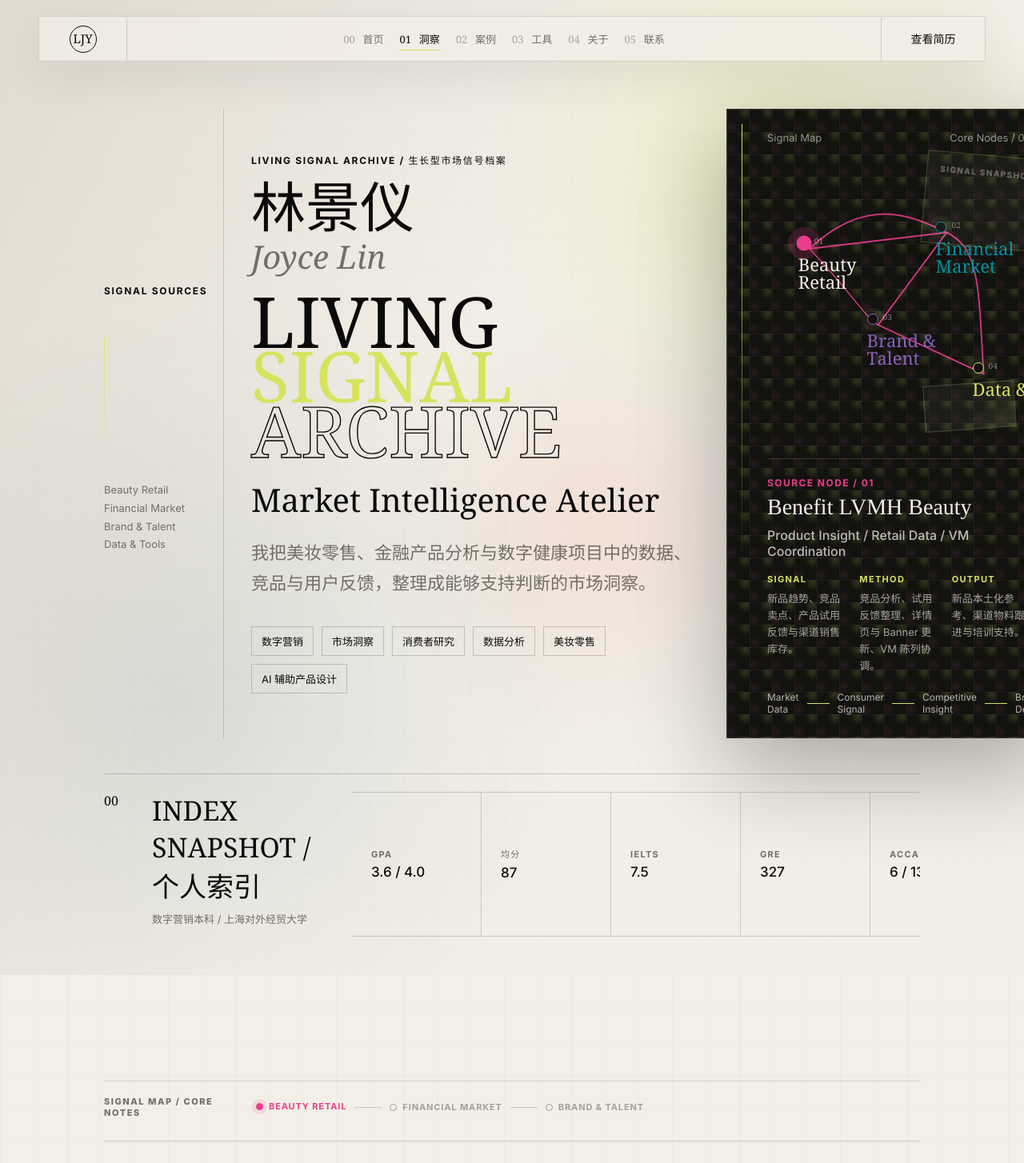
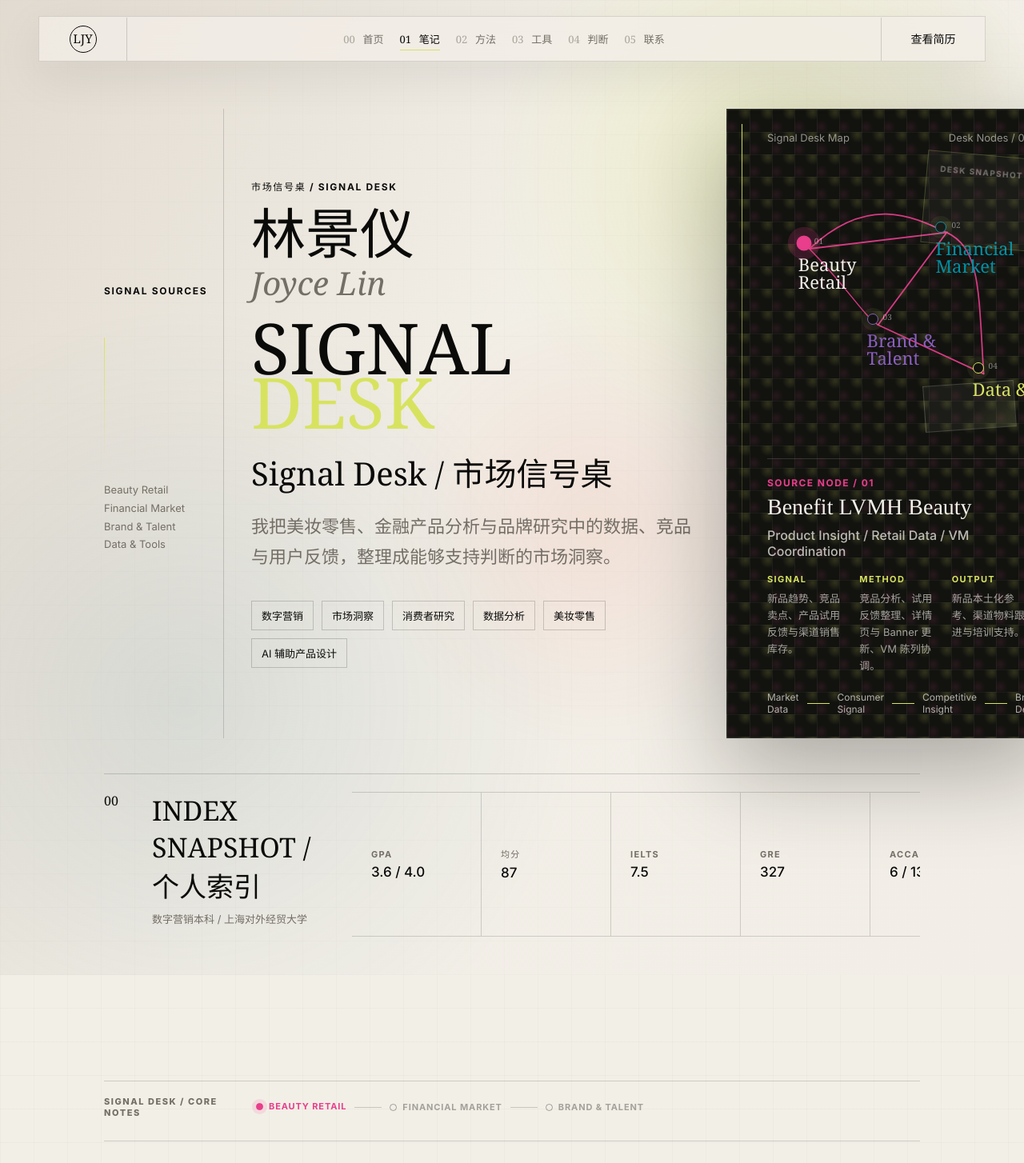
Before and after one commit to 18221526907ljy-maker/CV-Website, a React (Vite) app: page / in a window 1280 px wide. Shown: the top 1454 px of the page at 80% size. Built offline with nearby package versions, Linux system fonts and the light colour scheme.

Commit message:
Reframe site as Signal Desk

```diff
--- a/src/main.jsx
+++ b/src/main.jsx
@@ -11,10 +11,10 @@
 
 const sections = [
   ["00", "首页", "home"],
-  ["01", "洞察", "field-notes"],
-  ["02", "案例", "case-files"],
+  ["01", "笔记", "field-notes"],
+  ["02", "方法", "case-files"],
   ["03", "工具", "tool-system"],
-  ["04", "关于", "manifesto"],
+  ["04", "判断", "manifesto"],
   ["05", "联系", "contact"],
 ];
 
@@ -72,7 +72,7 @@
     no: "04",
     title: "Data & Tools",
     org: "Research, Analysis, Communication, Build",
-    meta: "Tool Matrix / Data Network / Structured Judgment",
+    meta: "Tool Network / Data Evidence / Structured Judgment",
     x: 82,
     y: 76,
     tone: "moss",
@@ -198,14 +198,6 @@
     tone: "gold",
   },
 ];
-
-const financeMetrics = {
-  "NAV Growth": ["METHOD", "追踪基金净值增长，拆解产品表现。"],
-  "Annualized Return": ["METHOD", "比较年化回报率，辅助判断竞争位置。"],
-  "Market Share": ["SIGNAL", "观察市场占有率变化与头部产品强弱。"],
-  SWOT: ["METHOD", "把竞品优劣势整理为可沟通分析框架。"],
-  "Audience Engagement": ["OUTPUT", "支持短视频脚本与开户参与度优化。"],
-};
 
 const talentNodes = {
   "Brand Positioning": "分析品牌市场定位与组织需求。",
@@ -357,20 +349,17 @@
           <p>Beauty Retail<br />Financial Market<br />Brand & Talent<br />Data & Tools</p>
         </aside>
         <div className="heroTitleBlock">
-          <p className="sectionLabel revealDelay1">Living Signal Archive / 生长型市场信号档案</p>
+          <p className="sectionLabel revealDelay1">市场信号桌 / Signal Desk</p>
           <h1 className="nameHero revealDelay2">
             <span>{profile.cnName}</span>
             <em>{profile.enName}</em>
           </h1>
-          <div className="motionTitle" aria-label="LIVING SIGNAL ARCHIVE">
-            <span>LIVING</span>
-            <span className="signalWord">SIGNAL</span>
-            <span className="roomWord">ARCHIVE</span>
+          <div className="motionTitle" aria-label="SIGNAL DESK">
+            <span>SIGNAL</span>
+            <span className="signalWord">DESK</span>
           </div>
-          <h2 className="revealDelay3">Market Intelligence Atelier</h2>
-          <p className="heroLead revealDelay4">
-            我把美妆零售、金融产品分析与数字健康项目中的数据、竞品与用户反馈，整理成能够支持判断的市场洞察。
-          </p>
+          <h2 className="revealDelay3">Signal Desk / 市场信号桌</h2>
+          <p className="heroLead revealDelay4">我把美妆零售、金融产品分析与品牌研究中的数据、竞品与用户反馈，整理成能够支持判断的市场洞察。</p>
           <div className="keywordRail revealDelay5">
             {["数字营销", "市场洞察", "消费者研究", "数据分析", "美妆零售", "AI 辅助产品设计"].map((word) => (
               <span key={word}>{word}</span>
@@ -409,8 +398,8 @@
       style={{ "--px": `${parallax.x}px`, "--py": `${parallax.y}px` }}
     >
       <div className="boardHeader">
-        <span>Signal Map</span>
-        <span>Core Nodes / 04</span>
+        <span>Signal Desk Map</span>
+        <span>Desk Nodes / 04</span>
       </div>
       <div className="mapCanvas">
         <svg viewBox="0 0 100 100" preserveAspectRatio="none" aria-hidden="true">
@@ -430,7 +419,7 @@
             onFocus={() => setActiveSignal(node.id)}
             onMouseEnter={(event) => {
               setActiveSignal(node.id);
-              setCursor({ show: true, text: node.id === "tools" ? "TRACE TOOLS" : `OPEN ${node.title.toUpperCase()}`, x: event.clientX, y: event.clientY });
+              setCursor({ show: true, text: node.id === "tools" ? "TRACE TOOLS" : "OPEN SIGNAL", x: event.clientX, y: event.clientY });
             }}
             style={{ left: `${node.x}%`, top: `${node.y}%`, animationDelay: `${index * 140 + 320}ms` }}
           >
@@ -505,17 +494,17 @@
 
   return (
     <section className="section fieldNotes shell" id="field-notes">
-      <MiniSignalEcho title="SIGNAL MAP / CORE NOTES" ids={signalEchoGroups.field} activeSignal={activeSignal} />
+      <MiniSignalEcho title="SIGNAL DESK / CORE NOTES" ids={signalEchoGroups.field} activeSignal={activeSignal} />
       <SectionHeading
         index="01"
-        label="FIELD NOTES"
+        label="SIGNAL NOTES"
         title="洞察笔记"
-        text="三组核心职业信号从首页 Map 中展开：美妆零售、金融市场、品牌与人才研究。"
+        text="四个核心节点从首页 Signal Desk 展开：美妆信号包、金融市场笔记、人才地图与工具网络共同构成我的市场研究桌面。"
       />
       <div className="noteList playableNotes">
         {notes.map((note) => {
           const isOpen = openNote === note.no;
-          const cursorText = note.signalId === "beauty" ? "OPEN BEAUTY SIGNAL" : note.signalId === "finance" ? "TRACE FINANCE SIGNAL" : "VIEW TALENT MAP";
+          const cursorText = note.signalId === "beauty" ? "OPEN SIGNAL" : note.signalId === "finance" ? "TRACE NOTE" : "VIEW MAP";
           return (
             <article
               className={`fieldNote playableNote ${note.tone} ${isOpen ? "open" : ""}`}
@@ -666,8 +655,8 @@
         <SupportingEcho />
         <SectionHeading
           index="02"
-          label="SUPPORTING CASE FILES"
-          title="方法能力补充"
+          label="SUPPORTING CASES"
+          title="方法补充"
           text="除实习经历外，以下项目用于补充展示我在市场调研、竞品分析、产品架构和 AI 辅助开发方面的方法能力。"
         />
         <div className="caseDrawerList supportingCases">
@@ -680,16 +669,16 @@
                 key={item.fullTitle}
                 onMouseEnter={(event) => {
                   setOpenCase(item.no);
-                  setCursor({ show: true, text: "EXPAND SIDE CASE", x: event.clientX, y: event.clientY });
+                  setCursor({ show: true, text: "EXPAND CASE", x: event.clientX, y: event.clientY });
                 }}
                 onMouseMove={(event) => setCursor((current) => ({ ...current, x: event.clientX, y: event.clientY }))}
                 onMouseLeave={() => setCursor({ show: false, text: "", x: 0, y: 0 })}
                 onClick={() => setOpenCase(isOpen ? "" : item.no)}
               >
                 <div className="drawerLabel">
-                  <span>SIDE CASE {item.no}</span>
+                  <span>CASE {item.no}</span>
                   <strong>{item.role}</strong>
-                  <em>SUPPORTING EVIDENCE</em>
+                  <em>METHOD EVIDENCE</em>
                 </div>
                 <div className="drawerTitle">
                   <h3>{item.fullTitle}</h3>
@@ -741,12 +730,12 @@
       data-signal-target="tools"
       onMouseEnter={() => setActiveSignal("tools")}
     >
-      <MiniSignalEcho title="SIGNAL MAP / DATA & TOOLS" ids={signalEchoGroups.tools} activeSignal={activeSignal} />
+      <MiniSignalEcho title="SIGNAL DESK / DATA & TOOLS" ids={signalEchoGroups.tools} activeSignal={activeSignal} />
       <SectionHeading
         index="03"
-        label="TOOL MATRIX"
-        title="工具矩阵"
-        text="Data & Tools 节点的展开网络：研究、分析、表达与搭建共同构成我的工作系统。"
+        label="TOOL NETWORK"
+        title="工具网络"
+        text="Data & Tools 节点展开为桌面上的能力网络：Research、Analysis、Communication、Build 互相连接，支撑信号整理与判断输出。"
       />
       <div className={`abilityNetwork mapLinked hasActive active-${activeTool.toLowerCase()}`}>
         <div className="matrixCore">DATA & TOOLS<br />NODE 04</div>
@@ -816,7 +805,7 @@
 function SupportingEcho() {
   return (
     <aside className="miniSignalEcho supportingEcho" aria-label="Supporting Evidence">
-      <p>SUPPORTING EVIDENCE</p>
+      <p>METHOD EVIDENCE</p>
       <div>
         <button className="lichen active" type="button">
           <i />
@@ -838,10 +827,10 @@
       <div className="shell manifestoGrid">
         <div className="manifestoIndex">
           <span>04</span>
-          <p>MANIFESTO / Living Signal Archive</p>
+          <p>ABOUT / Signal Desk</p>
         </div>
         <div className="manifestoText">
-          <p className="sectionLabel">MANIFESTO / 关于我</p>
+          <p className="sectionLabel">ABOUT / 判断方式</p>
           <h2>
             <span>我把分散的信息</span>
             <span>
@@ -867,7 +856,7 @@
     <section className="contactPage" id="contact">
       <div className="shell contactGrid">
         <div>
-          <p className="sectionLabel">OPEN FILE / CONTACT</p>
+          <p className="sectionLabel">CONTACT / 联系方式</p>
           <h2>如果你想了解我的项目、实习经历或研究兴趣，欢迎与我联系。</h2>
         </div>
         <div className="contactDossier">
@@ -893,7 +882,7 @@
               href="./resume-2026.pdf"
               target="_blank"
               rel="noreferrer"
-              onMouseEnter={(event) => setCursor({ show: true, text: "AVAILABLE", x: event.clientX, y: event.clientY })}
+              onMouseEnter={(event) => setCursor({ show: true, text: "OPEN SIGNAL", x: event.clientX, y: event.clientY })}
               onMouseMove={(event) => setCursor((current) => ({ ...current, x: event.clientX, y: event.clientY }))}
               onMouseLeave={() => setCursor({ show: false, text: "", x: 0, y: 0 })}
             >
--- a/src/styles.css
+++ b/src/styles.css
@@ -465,7 +465,7 @@
   right: -22px;
   width: 150px;
   height: 82px;
-  content: "SIGNAL SNAPSHOT";
+  content: "DESK SNAPSHOT";
   transform: rotate(5deg);
   border: 1px solid rgba(166, 184, 90, 0.28);
   padding: 16px;
```
